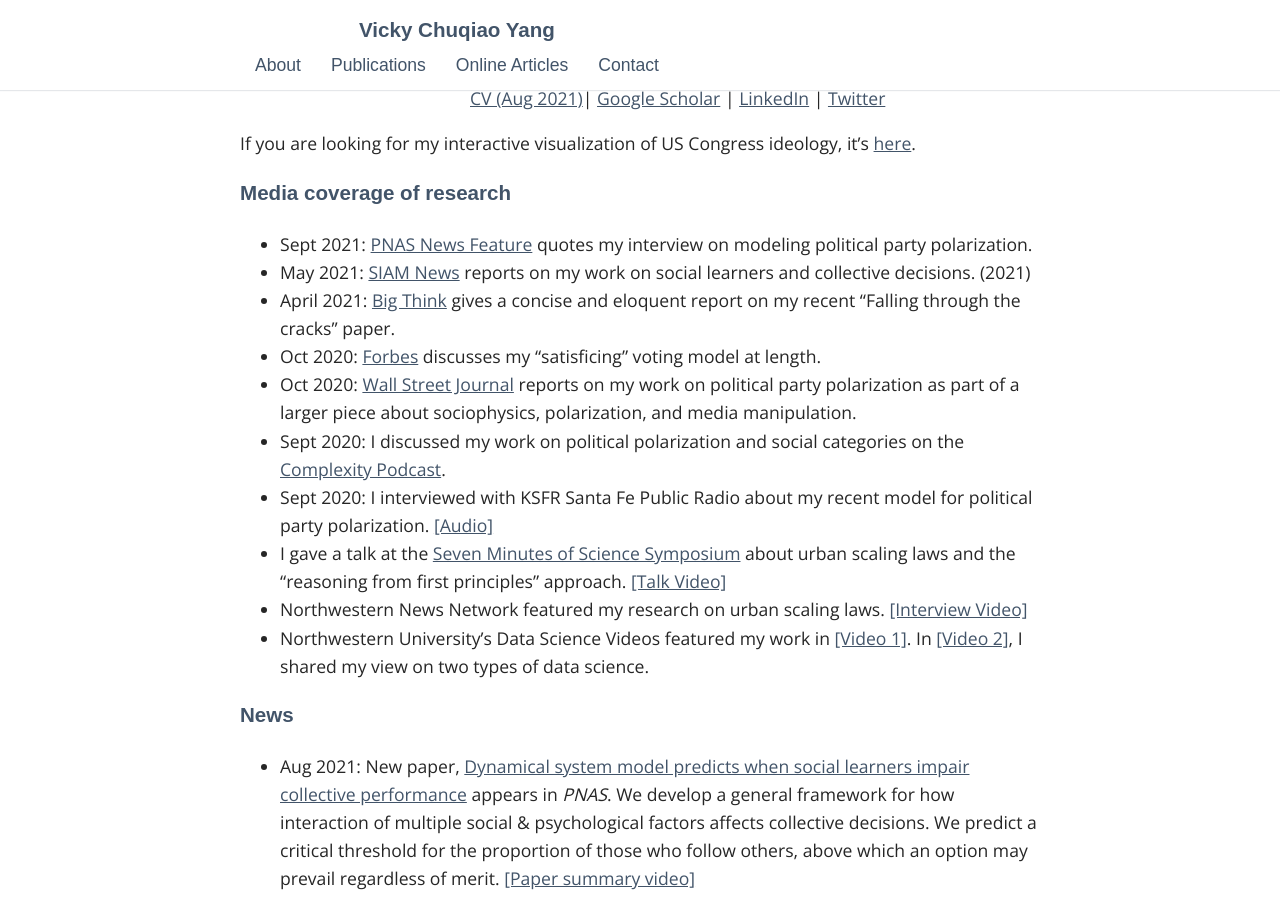
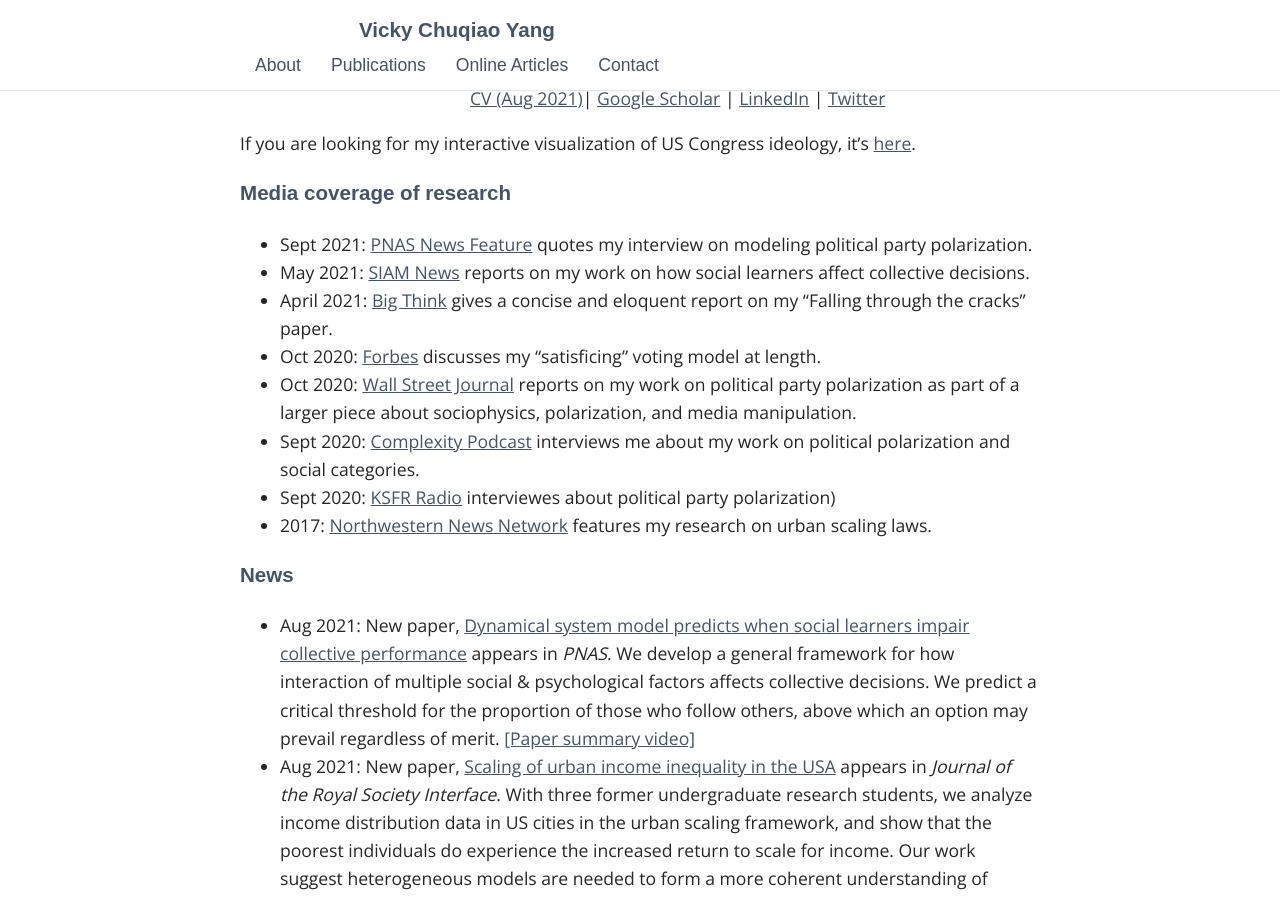
Before and after one commit to vc-yang/vc-yang.github.io, a Jekyll site: the page built from index.md, in a window 1280 px wide and 900 px high, scrolled down 376 px. Built offline with Jekyll 4.4.1, drawn with Linux system fonts in a browser that asks for light colours; some web fonts are replaced.

Commit message:
update news

```diff
--- a/index.md
+++ b/index.md
@@ -14,15 +14,13 @@ If you are looking for my interactive visualization of US Congress ideology, it'
 
 ### Media coverage of research
 * Sept 2021: [PNAS News Feature](https://www.pnas.org/content/118/37/e2114484118.full) quotes my interview on modeling political party polarization.
-* May 2021: [SIAM News](https://sinews.siam.org/Details-Page/social-learners-impact-outcome-of-group-decision-making) reports on my work on social learners and collective decisions. (2021)
-* April 2021: [Big Think](https://bigthink.com/surprising-science/middle-excluded-politics) gives a concise and eloquent report on my recent "Falling through the cracks" paper.
+* May 2021: [SIAM News](https://sinews.siam.org/Details-Page/social-learners-impact-outcome-of-group-decision-making) reports on my work on how social learners affect collective decisions.
+* April 2021: [Big Think](https://bigthink.com/surprising-science/middle-excluded-politics) gives a concise and eloquent report on my "Falling through the cracks" paper.
 * Oct 2020: [Forbes](https://www.forbes.com/sites/kevinanderton/2020/10/27/this-is-the-reason-american-politics-are-so-polarized-infographic/?sh=266cce84187b) discusses my "satisficing" voting model at length.
 * Oct 2020: [Wall Street Journal](https://www.wsj.com/articles/why-social-media-is-so-good-at-polarizing-us-11603105204) reports on my work on political party polarization as part of a larger piece about sociophysics, polarization, and media manipulation.
-* Sept 2020: I discussed my work on political polarization and social categories on the [Complexity Podcast](https://complexity.simplecast.com/episodes/43).
-* Sept 2020: I interviewed with KSFR Santa Fe Public Radio about my recent model for political party polarization. [[Audio]](https://www.ksfr.org/post/sfi-led-study-asks-political-divisiveness-or-political-games)
-* I gave a talk at the [Seven Minutes of Science Symposium](http://rsg.northwestern.edu/w2017.html) about urban scaling laws and the "reasoning from first principles" approach. [[Talk Video]](https://www.youtube.com/watch?v=Xs5ewFzNSYI)
-* Northwestern News Network featured my research on urban scaling laws. [[Interview Video]](https://youtu.be/eIiNyI5sWuk?t=18m49s)
-* Northwestern University's Data Science Videos featured my work in [[Video 1]](https://youtu.be/9lh6TYon0_I). In [[Video 2]](https://youtu.be/5by2WzQVx9U), I shared my view on two types of data science.
+* Sept 2020: [Complexity Podcast](https://complexity.simplecast.com/episodes/43) interviews me about my work on political polarization and social categories.
+* Sept 2020: [KSFR Radio](https://www.ksfr.org/post/sfi-led-study-asks-political-divisiveness-or-political-games) interviewes about political party polarization)
+* 2017: [Northwestern News Network](https://youtu.be/eIiNyI5sWuk?t=18m49s) features my research on urban scaling laws.
 
 
 ### News
```
